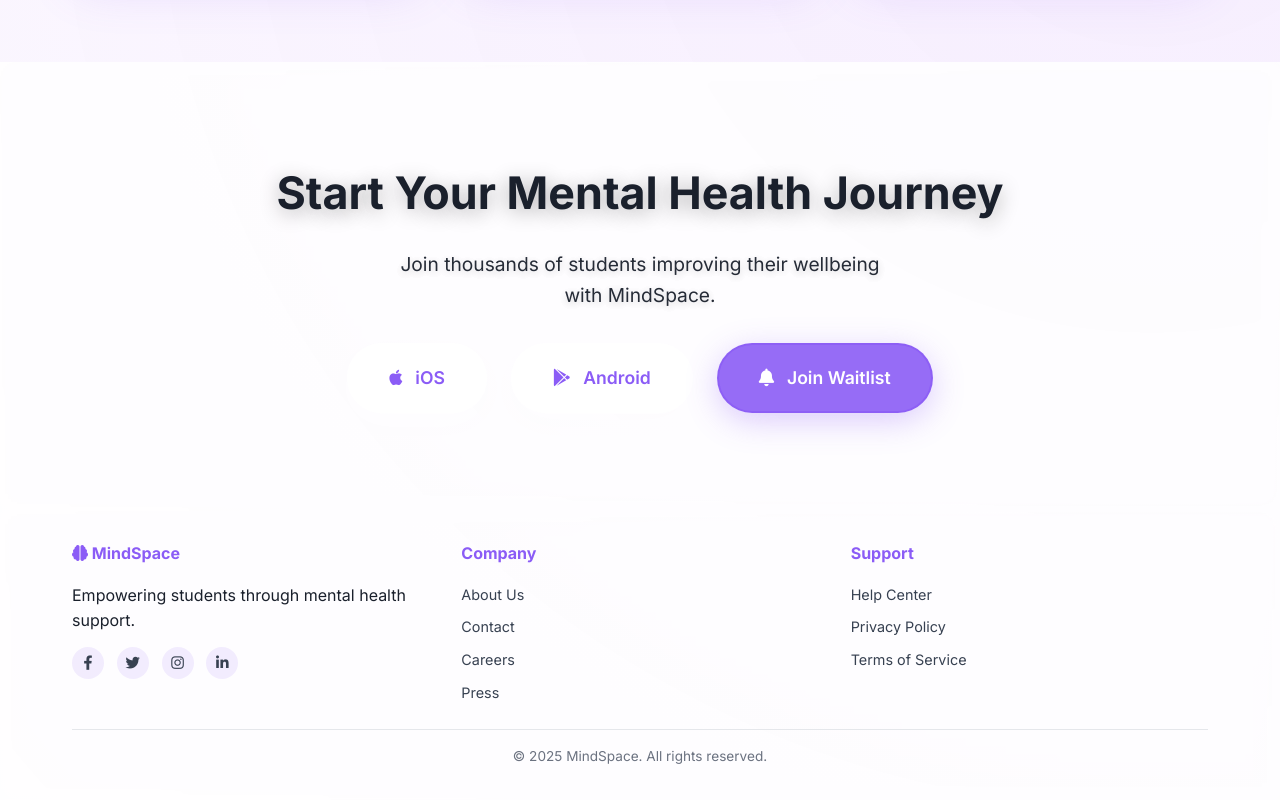
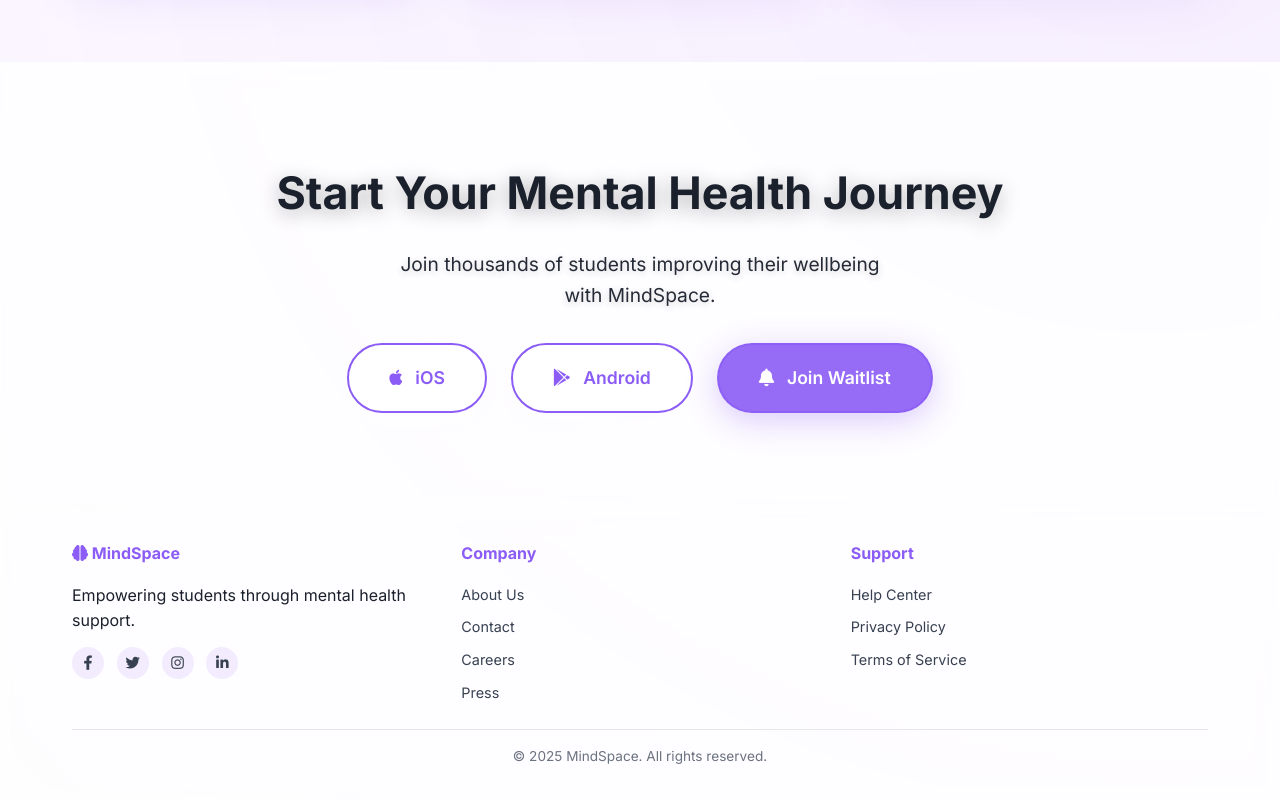
Before and after one commit to joyyy-99/MindSpace, a plain HTML site: page index.html in a window 1280 px wide. Shown: the part 4158-4958 px from the top of the page. Drawn offline with Linux system fonts and the light colour scheme.

Commit message:
Added a border to the CTA buttons

```diff
--- a/style.css
+++ b/style.css
@@ -634,13 +634,14 @@ section {
 .btn-white {
     background: rgba(255, 255, 255, 0.95);
     color: #8b5cf6;
-    border: 2px solid rgba(255, 255, 255, 0.8);
+    border: 2px solid #8b5cf6;
     backdrop-filter: blur(15px);
     box-shadow: 0 10px 30px rgba(255, 255, 255, 0.2);
 }
 
 .btn-white:hover {
     background: white;
+    border: 2px solid #7025f2;
     transform: translateY(-3px) scale(1.05);
     box-shadow: 0 20px 50px rgba(255, 255, 255, 0.4);
 }
```
